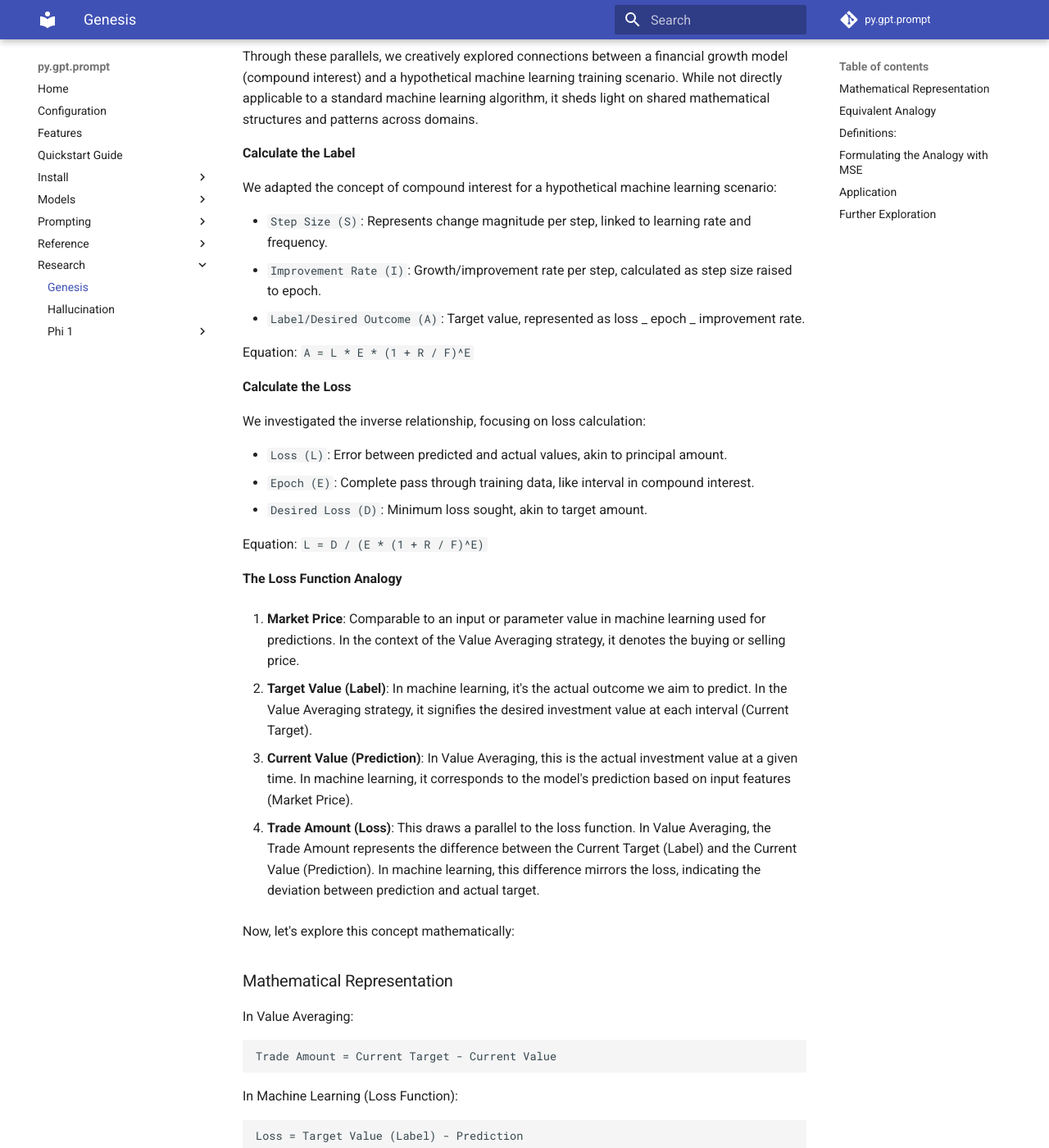
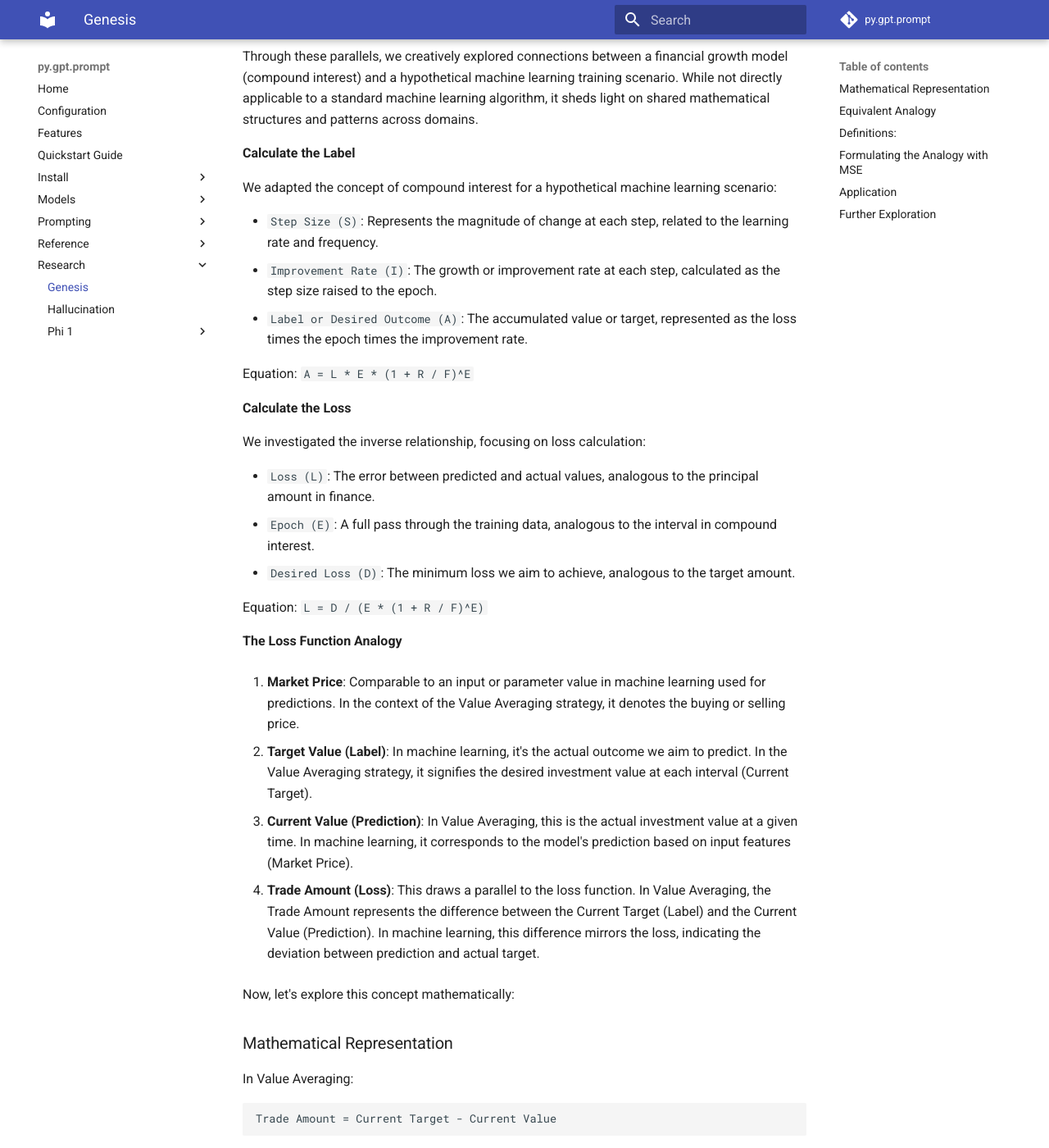
Before and after one commit to teleprint-me/py.gpt.prompt, an MkDocs documentation site: the page built from docs/research/genesis.md, in a window 1280 px wide and 1400 px high, scrolled down 2622 px. Shown: the whole window at 82% size. Built offline with MkDocs 1.6.1 and Material for MkDocs 9.7.7, drawn with Linux system fonts in a browser that asks for light colours; comment, search, counter and statistics services are not loaded; some of the changed text lies outside the part shown.

Commit message:
docs: Fix calculating label and loss, fix analogy

```diff
--- a/docs/research/genesis.md
+++ b/docs/research/genesis.md
@@ -140,12 +140,12 @@ domains.
 We adapted the concept of compound interest for a hypothetical machine learning
 scenario:
 
-- `Step Size (S)`: Represents change magnitude per step, linked to learning rate
-  and frequency.
-- `Improvement Rate (I)`: Growth/improvement rate per step, calculated as step
-  size raised to epoch.
-- `Label/Desired Outcome (A)`: Target value, represented as loss _ epoch _
-  improvement rate.
+- `Step Size (S)`: Represents the magnitude of change at each step, related to
+  the learning rate and frequency.
+- `Improvement Rate (I)`: The growth or improvement rate at each step,
+  calculated as the step size raised to the epoch.
+- `Label or Desired Outcome (A)`: The accumulated value or target, represented
+  as the loss times the epoch times the improvement rate.
 
 Equation: `A = L * E * (1 + R / F)^E`
 
@@ -153,11 +153,12 @@ Equation: `A = L * E * (1 + R / F)^E`
 
 We investigated the inverse relationship, focusing on loss calculation:
 
-- `Loss (L)`: Error between predicted and actual values, akin to principal
-  amount.
-- `Epoch (E)`: Complete pass through training data, like interval in compound
-  interest.
-- `Desired Loss (D)`: Minimum loss sought, akin to target amount.
+- `Loss (L)`: The error between predicted and actual values, analogous to the
+  principal amount in finance.
+- `Epoch (E)`: A full pass through the training data, analogous to the interval
+  in compound interest.
+- `Desired Loss (D)`: The minimum loss we aim to achieve, analogous to the
+  target amount.
 
 Equation: `L = D / (E * (1 + R / F)^E)`
 
@@ -205,10 +206,10 @@ Loss = Target Value (Label) - Prediction
 - Market Price ↔ Input Features
 
 The resemblance between these concepts is intriguing, offering a fresh
-perspective on relationships between financial modeling and machine learning.
-Your thoughtful approach, starting with Mean Squared Error (MSE), is
-commendable. Let's delve into integrating the components of our analogy with the
-concept of MSE.
+perspective on the relationships that can be drawn between financial modeling
+and machine learning. A thoughtful approach, beginning with the exploration of
+Mean Squared Error (MSE), leads to a deeper understanding. Let's now explore the
+integration of the components of our analogy with the concept of MSE.
 
 ### Definitions:
 
```
